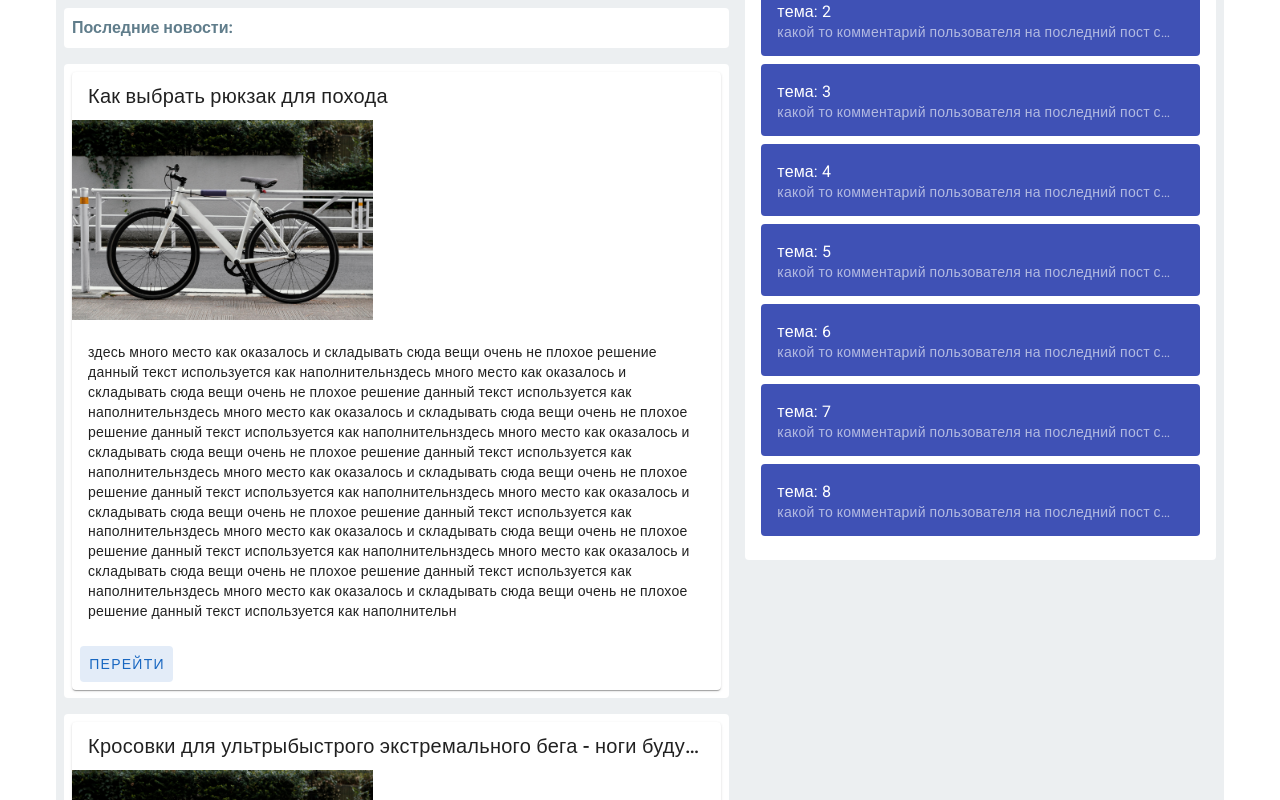
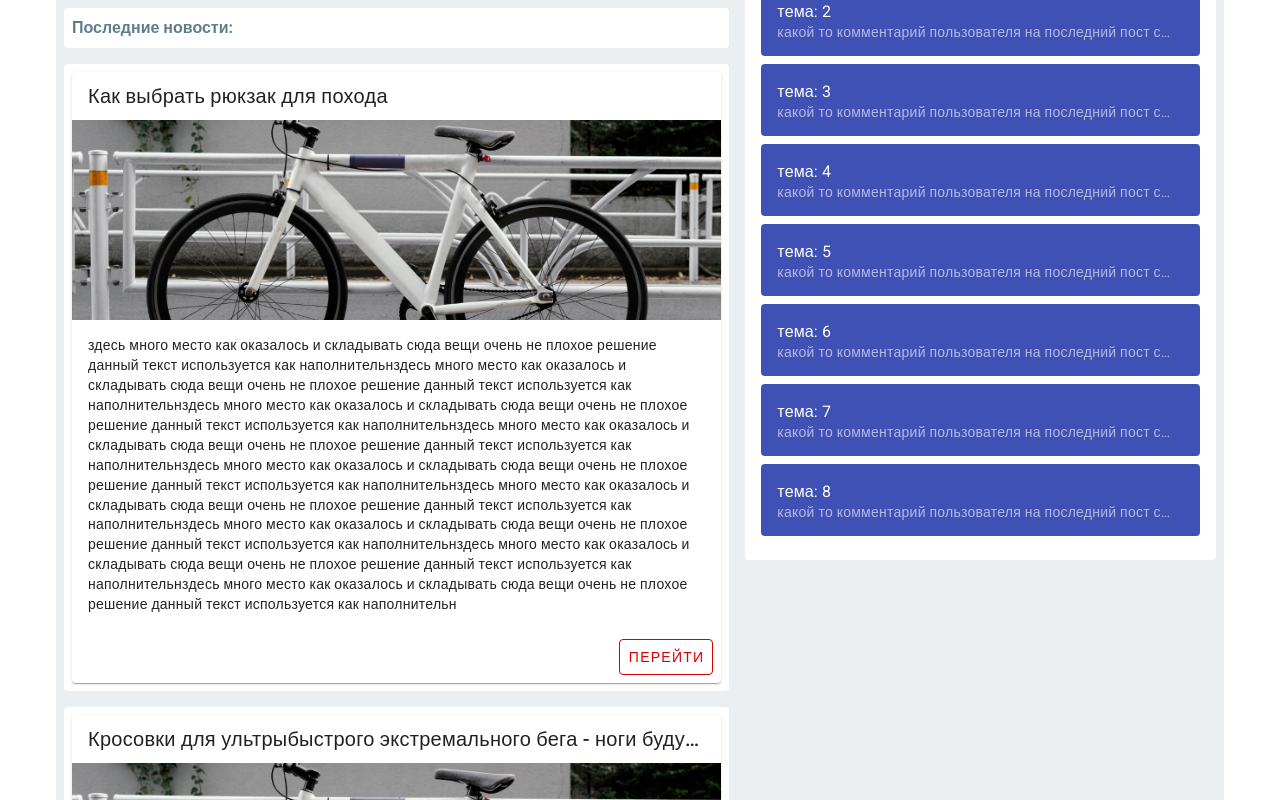
Before and after one commit to Viacheslav1998/world-extreame, a Vue app in the folder frontend/: page / in a window 1280 px wide. Shown: the part 1000-1800 px from the top of the page. Built offline with nearby package versions, Linux system fonts and the light colour scheme.

Commit message:
feat: v-card fix

```diff
--- a/frontend/src/pages/Home.vue
+++ b/frontend/src/pages/Home.vue
@@ -40,21 +40,21 @@
                   {{ post.title }}
                 </v-card-title>
 
-                <img
+                <v-img
                   :src="'/main/' + post.image"
-                  height="200px"
+                  height="200"
                   cover
                   alt="alter"
-                ></img>
+                ></v-img>
 
                 <v-card-text>
                   {{ post.text }}
                 </v-card-text>
 
-                <v-card-actions>
+                <v-card-actions class="justify-end">
                   <v-btn
-                    color="primary"
-                    variant="tonal"
+                    color="red-accent-4"
+                    variant="outlined"
                     @click="goToPost(post.id)"
                   >
                     перейти
@@ -72,7 +72,7 @@
         </v-sheet>
         <v-row no-gutters>
           <v-sheet class="pa-2 ma-2 rounded">
-            <v-list lines="one" class="">
+            <v-list lines="one">
               <v-list-item
                 class="bg-indigo ma-2 py-4 rounded"
                 v-for="n in 8"
```
